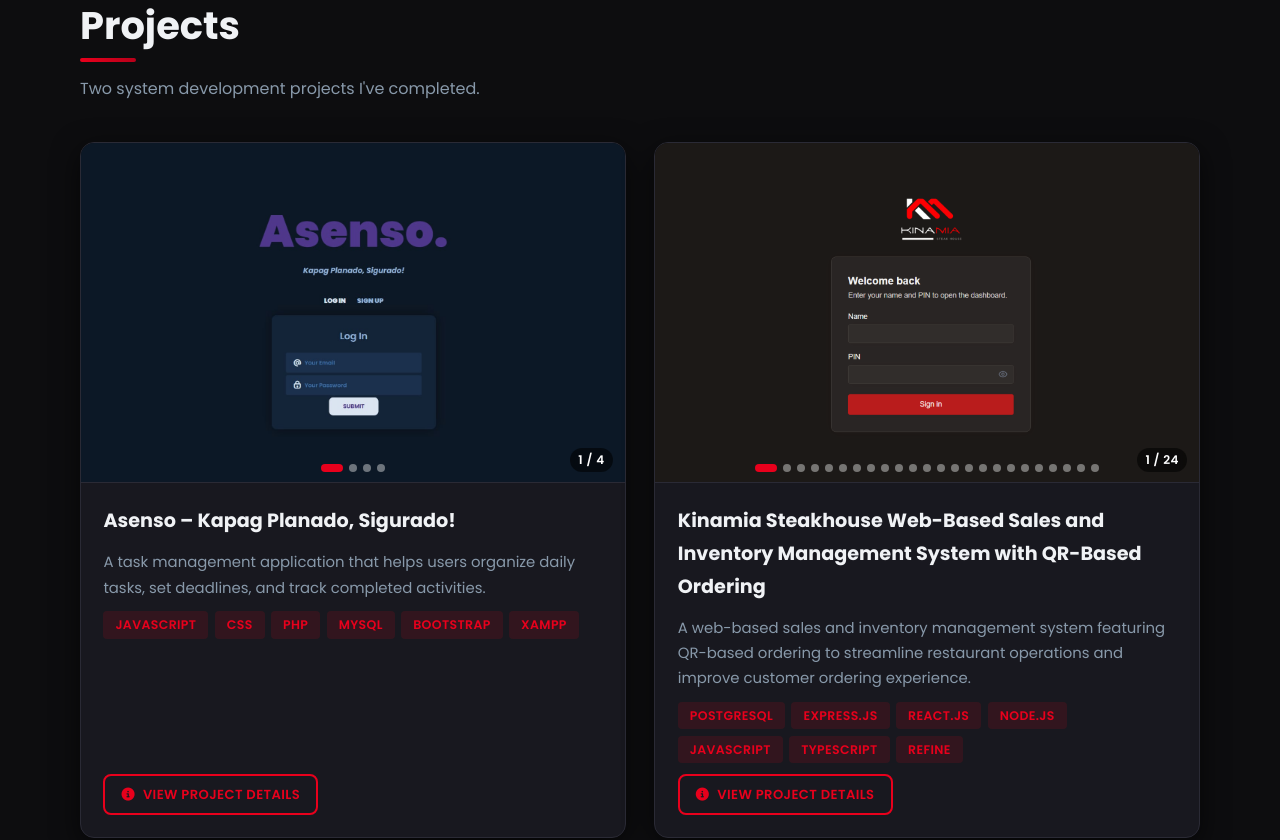
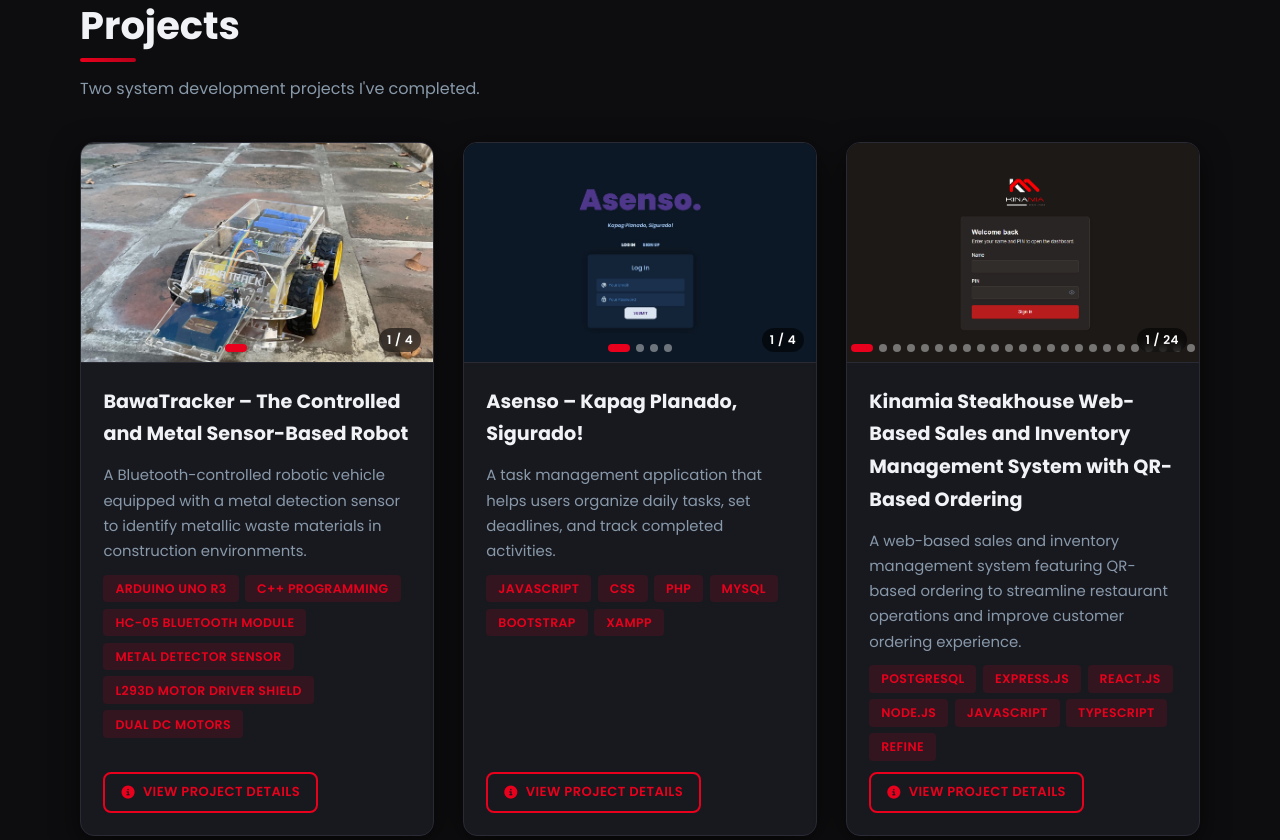
Before and after one commit to renierpaultoca-cpu/portfolio, a plain HTML site: page index.html in a window 1280 px wide. Shown: the part 3216-4056 px from the top of the page. Drawn offline with nearby package versions, Linux system fonts and the light colour scheme.

Commit message:
Update portfolio

```diff
--- a/index.html
+++ b/index.html
@@ -209,11 +209,7 @@
               <input type="text" id="name" name="from_name" autocomplete="name" required />
               <small class="error-msg" aria-live="polite"></small>
             </div>
-            <div class="field">
-              <label for="email">Email Address</label>
-              <input type="email" id="email" name="from_email" autocomplete="email" required />
-              <small class="error-msg" aria-live="polite"></small>
-            </div>
+
             <div class="field">
               <label for="subject">Subject</label>
               <input type="text" id="subject" name="subject" required />
--- a/script.js
+++ b/script.js
@@ -17,6 +17,19 @@ const DOCUMENTS = [
 ];
 
 const PROJECTS = [
+   {
+    name: 'BawaTracker – The Controlled and Metal Sensor-Based Robot',
+    screenshots: [
+      'assets/images/project-3a.jpg',
+      'assets/images/project-3b.jpg',
+      'assets/images/project-3c.jpg',
+      'assets/images/project-3d.jpg'
+    ],
+    summary: 'A Bluetooth-controlled robotic vehicle equipped with a metal detection sensor to identify metallic waste materials in construction environments.',
+    about: 'BawaTracker is a controlled and sensor-based robotic project designed to help recognize metallic and non-metallic waste materials in construction areas. The robot uses an Arduino UNO R3 microcontroller and a metal detector sensor to identify metallic objects. Through Bluetooth connectivity, users can remotely control the robot movement and monitor its detection capabilities. The project aims to support more efficient construction waste recognition, reduce manual sorting efforts, and contribute to safer and more sustainable waste management practices.',
+    features: ['Bluetooth Remote-Controlled Movement', 'Metal Waste Detection', 'Metal and Non-Metal Waste Recognition', 'Sound and Light Detection Indicators', 'Wireless Robot Operation', 'Sensor-Based Waste Recognition','Robot Movement and Detection Testing'],
+    technologies: ['Arduino UNO R3', 'C++ Programming', 'HC-05 Bluetooth Module', 'Metal Detector Sensor', 'L293D Motor Driver Shield', 'Dual DC Motors']
+  },
   {
     name: 'Asenso \u2013 Kapag Planado, Sigurado!',
     screenshots: [
@@ -425,14 +438,12 @@ form.addEventListener('submit', e => {
   }
 
   const name    = $('#name').value.trim();
-  const email   = $('#email').value.trim();
   const subject = $('#subject').value.trim();
   const message = $('#message').value.trim();
 
   // Build the mailto body
   const body = [
     'Name: ' + name,
-    'Email: ' + email,
     '',
     message
   ].join('\n');
```
Also changed, not shown: assets/images/project-3a.jpg (added), assets/images/project-3b.jpg (added), assets/images/project-3c.jpg (added), assets/images/project-3d.jpg (added).
